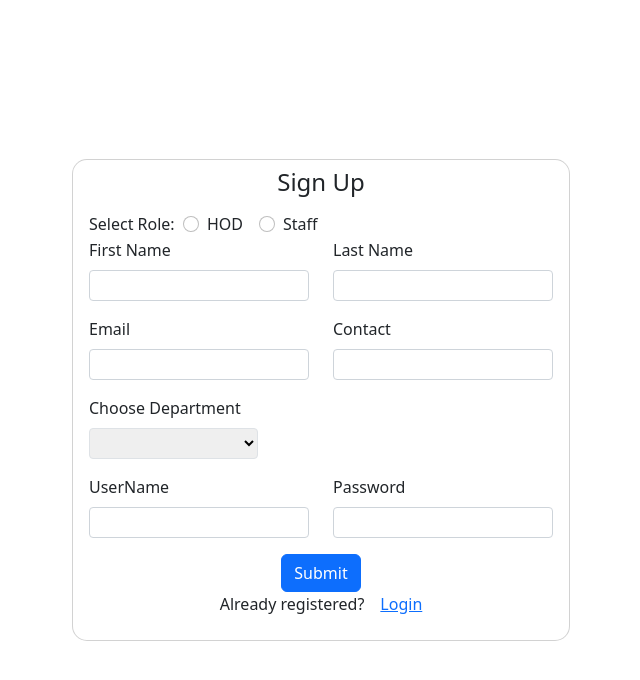
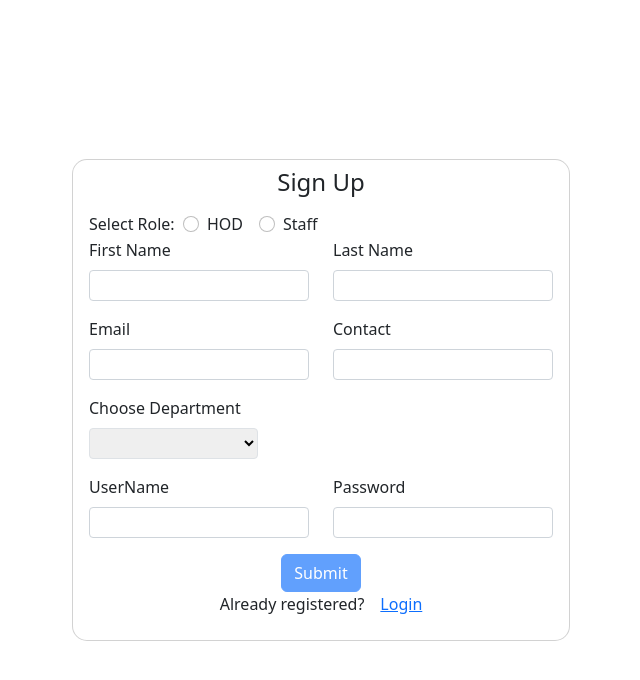
Before and after one commit to HarshalP008/Leave-Management-system, an Angular app: page /register in a window 1280 px wide. Shown: the top 680 px of the page, without its empty margins (319-959 px from the left). Built offline with nearby package versions, Linux system fonts and the light colour scheme.

Commit message:
Add files via upload

```diff
--- a/src/app/hod/hod.component.ts
+++ b/src/app/hod/hod.component.ts
@@ -22,19 +22,18 @@ ngOnInit(): void {
  }
   approveBtn(leaveObj:any){
     leaveObj.leaveStatus="Approved";
-    this.leaveServ.editLeave(leaveObj.id,leaveObj.leaveStatus)
-    console.log(leaveObj.leaveStatus, leaveObj.id,leaveObj)
+    this.leaveServ.editLeave(leaveObj.leaveId,leaveObj.leaveStatus)
+    console.log(leaveObj.leaveStatus, leaveObj.leaveId,leaveObj)
   }
   rejBtn(leaveObj:any){
     leaveObj.leaveStatus="Rejected";
-    this.leaveServ.editLeave(leaveObj.id,leaveObj.leaveStatus)
-    console.log(leaveObj.leaveStatus, leaveObj.id,leaveObj)
+    this.leaveServ.editLeave(leaveObj.leaveId,leaveObj.leaveStatus)
+    console.log(leaveObj.leaveStatus, leaveObj.leaveId,leaveObj)
   }
   loggedInEmp(){
     this.loggedInHod = JSON.parse(localStorage.getItem('loggedInEmp') || '{}');
   }
   getLeaveList(){
-    let loggedinUser = localStorage.getItem('loggedInUser');
     this.leaveServ.getLeaveData().pipe(takeUntil(this.unsubscribe$)).subscribe((leaves : any)=>{
       this.leavesList= leaves.filter((ele:any) =>  ele.staffDept === localStorage.getItem('dept'))
     })
--- a/src/app/register/register.component.html
+++ b/src/app/register/register.component.html
@@ -92,7 +92,7 @@
                     </div>
                 </div>
                 <div class="mt-3 text-center">
-                    <input class="btn btn-primary" type="submit" value="Submit" [disabled]="regForm.valid">
+                    <input class="btn btn-primary" type="submit" value="Submit" [disabled]="!regForm.valid">
                 </div>
                 <div class="text-center">
                     <p class="form-check-inline">Already registered?</p><a href='' routerLink="/login">Login</a>
```
